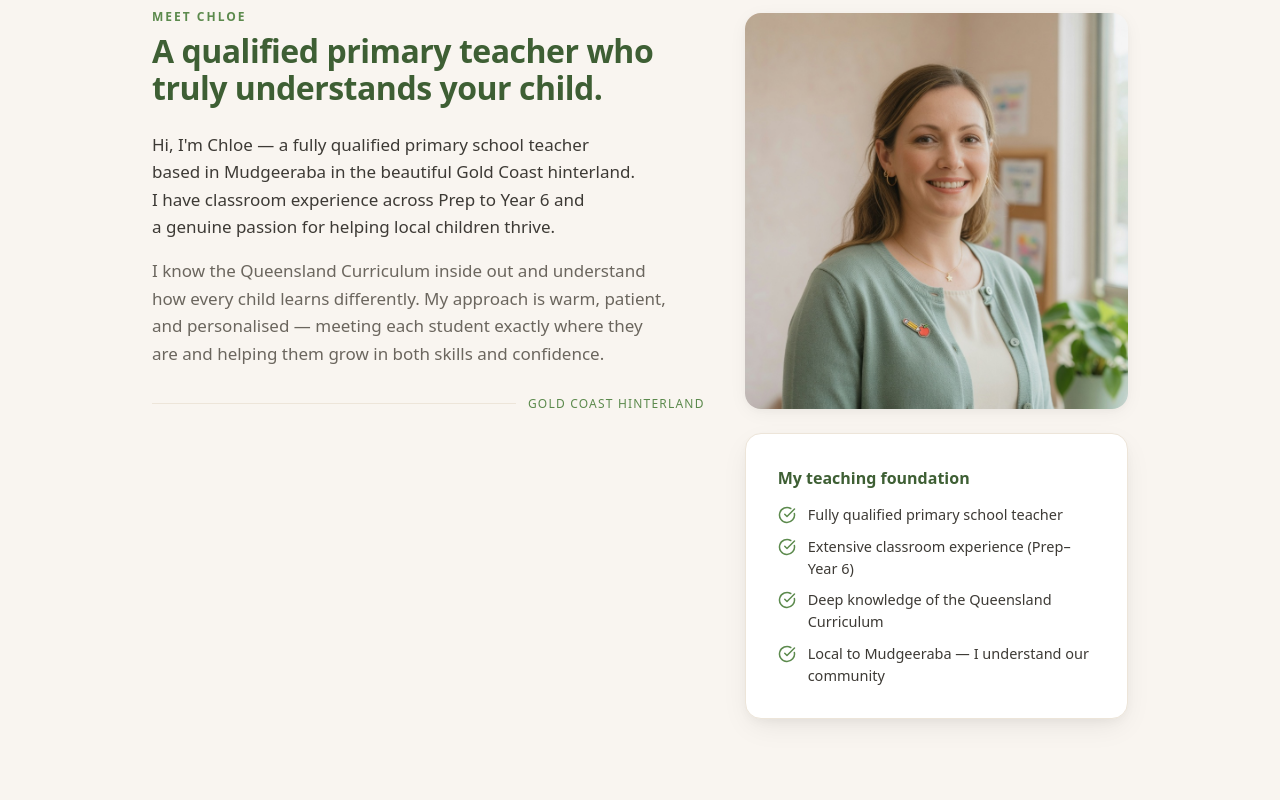
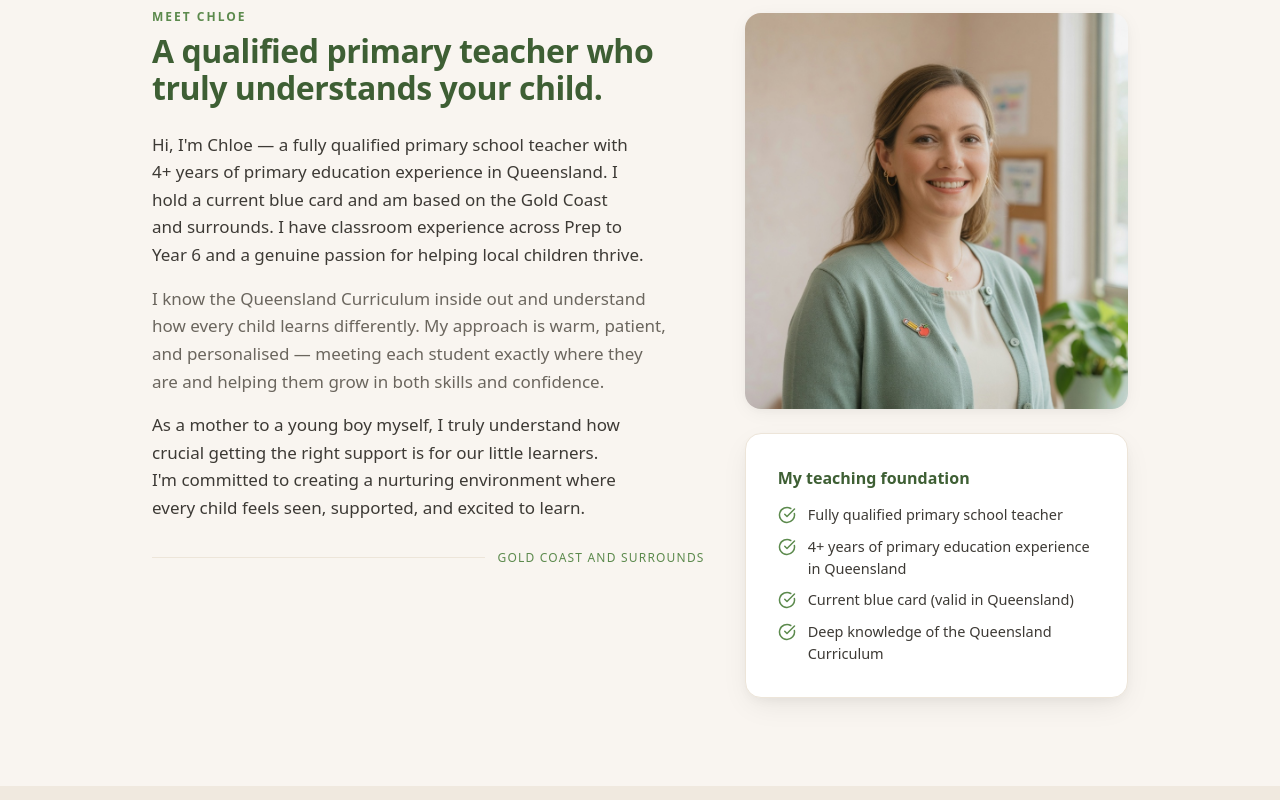
Before and after one commit to darrynhume/chloes-tutoring, a Next.js app: page / in a window 1280 px wide. Shown: the part 960-1760 px from the top of the page. Built offline with nearby package versions, Linux system fonts and the light colour scheme.

Commit message:
Update location branding to 'Gold Coast and Surrounds'. Add blue card, 4+ years QLD experience, and new mother perspective section.

```diff
--- a/app/layout.tsx
+++ b/app/layout.tsx
@@ -4,23 +4,23 @@ import Navbar from "@/components/Navbar";
 import Footer from "@/components/Footer";
 
 export const metadata: Metadata = {
-  title: "Chloe's Tutoring | Personalised Primary Tutoring in Mudgeeraba",
-  description: "Qualified primary school teacher offering personalised 1-on-1 and small-group tutoring for Prep to Year 6 in Mudgeeraba and the Gold Coast hinterland. Build confidence, master fundamentals, and love learning with tailored support aligned to the Queensland Curriculum.",
+  title: "Chloe's Tutoring | Personalised Primary Tutoring on the Gold Coast",
+  description: "Qualified primary school teacher offering personalised 1-on-1 and small-group tutoring for Prep to Year 6 on the Gold Coast and surrounds. Build confidence, master fundamentals, and love learning with tailored support aligned to the Queensland Curriculum.",
   keywords: [
-    "primary tutoring Mudgeeraba",
+    "primary tutoring Gold Coast",
     "Gold Coast tutor",
     "Prep to Year 6 tutor",
     "private tutor Queensland",
     "NAPLAN preparation Gold Coast",
-    "literacy numeracy support Mudgeeraba",
+    "literacy numeracy support Gold Coast",
     "primary school teacher tutor",
     "personalised tutoring SEQ",
-    "homework help Gold Coast hinterland",
+    "homework help Gold Coast",
   ],
   authors: [{ name: "Chloe" }],
   openGraph: {
-    title: "Chloe's Tutoring | Personalised Primary Tutoring in Mudgeeraba",
-    description: "Qualified primary teacher helping local children in Prep–Year 6 build confidence and succeed. In-person in Mudgeeraba & surrounds, plus online options.",
+    title: "Chloe's Tutoring | Personalised Primary Tutoring on the Gold Coast",
+    description: "Qualified primary teacher helping local children in Prep–Year 6 build confidence and succeed. In-person on the Gold Coast and surrounds, plus online options.",
     images: [{ url: "/images/hero.jpg" }],
     locale: "en_AU",
     siteName: "Chloe's Tutoring",
--- a/app/page.tsx
+++ b/app/page.tsx
@@ -41,11 +41,11 @@ export default function ChloeTutoring() {
         <div className="relative z-10 max-w-5xl mx-auto px-6 text-center text-white">
           <div className="max-w-3xl mx-auto">
             <div className="inline-flex items-center rounded-full bg-white/15 px-4 py-1 text-xs tracking-[1.5px] mb-5 font-medium border border-white/30">
-              MUDGEERABA • GOLD COAST HINTERLAND
+              GOLD COAST AND SURROUNDS
             </div>
 
             <h1 className="text-white text-balance tracking-[-1.6px] leading-none mb-5">
-              Personalised Primary Tutoring<br className="hidden md:block" /> in Mudgeeraba
+              Personalised Primary Tutoring<br className="hidden md:block" /> on the Gold Coast
             </h1>
 
             <p className="text-[1.1rem] md:text-[1.25rem] text-white/90 max-w-2xl mx-auto leading-relaxed mb-9">
@@ -83,8 +83,8 @@ export default function ChloeTutoring() {
 
             <div className="prose prose-lg text-text-dark max-w-2xl">
               <p className="text-[17px] leading-relaxed text-balance">
-                Hi, I&apos;m Chloe — a fully qualified primary school teacher based in Mudgeeraba
-                in the beautiful Gold Coast hinterland. I have classroom experience across Prep to Year 6
+                Hi, I&apos;m Chloe — a fully qualified primary school teacher with 4+ years of primary education experience in Queensland.
+                I hold a current blue card and am based on the Gold Coast and surrounds. I have classroom experience across Prep to Year 6
                 and a genuine passion for helping local children thrive.
               </p>
               <p className="mt-4 text-[17px] leading-relaxed text-balance text-text-muted">
@@ -92,11 +92,15 @@ export default function ChloeTutoring() {
                 My approach is warm, patient, and personalised — meeting each student exactly where they are
                 and helping them grow in both skills and confidence.
               </p>
+              <p className="mt-4 text-[17px] leading-relaxed text-balance">
+                As a mother to a young boy myself, I truly understand how crucial getting the right support is for our little learners.
+                I&apos;m committed to creating a nurturing environment where every child feels seen, supported, and excited to learn.
+              </p>
             </div>
 
             <div className="mt-7 flex items-center gap-3">
               <div className="h-px flex-1 bg-warm-sand" />
-              <span className="text-xs uppercase tracking-widest text-sage font-medium">Gold Coast Hinterland</span>
+              <span className="text-xs uppercase tracking-widest text-sage font-medium">Gold Coast and Surrounds</span>
             </div>
           </div>
 
@@ -114,9 +118,9 @@ export default function ChloeTutoring() {
               <div className="text-sage-dark font-semibold mb-3.5">My teaching foundation</div>
               <ul className="space-y-2.5 text-[14.5px]">
                 <li className="flex gap-3"><CheckCircle className="mt-0.5 text-sage flex-shrink-0" size={18} /> Fully qualified primary school teacher</li>
-                <li className="flex gap-3"><CheckCircle className="mt-0.5 text-sage flex-shrink-0" size={18} /> Extensive classroom experience (Prep–Year 6)</li>
+                <li className="flex gap-3"><CheckCircle className="mt-0.5 text-sage flex-shrink-0" size={18} /> 4+ years of primary education experience in Queensland</li>
+                <li className="flex gap-3"><CheckCircle className="mt-0.5 text-sage flex-shrink-0" size={18} /> Current blue card (valid in Queensland)</li>
                 <li className="flex gap-3"><CheckCircle className="mt-0.5 text-sage flex-shrink-0" size={18} /> Deep knowledge of the Queensland Curriculum</li>
-                <li className="flex gap-3"><CheckCircle className="mt-0.5 text-sage flex-shrink-0" size={18} /> Local to Mudgeeraba — I understand our community</li>
               </ul>
             </div>
           </div>
@@ -190,8 +194,8 @@ export default function ChloeTutoring() {
           />
           <WhyCard
             icon={MapPin}
-            title="Local to Mudgeeraba"
-            description="I live and work right here in the Gold Coast hinterland. I know the local schools, the community, and the specific needs of families in Mudgeeraba, Worongary, Tallai and surrounding areas."
+            title="Local to the Gold Coast"
+            description="I live and work right here on the Gold Coast and surrounds. I know the local schools, the community, and the specific needs of families across the region."
           />
           <WhyCard
             icon={Heart}
@@ -201,7 +205,7 @@ export default function ChloeTutoring() {
           <WhyCard
             icon={Video}
             title="Flexible In-Person + Online"
-            description="Choose what works for your family: in-person at my Mudgeeraba location, at your home (within the local area), or via high-quality online sessions. Many families mix both."
+            description="Choose what works for your family: in-person on the Gold Coast and surrounds, at your home (within the local area), or via high-quality online sessions. Many families mix both."
           />
           <WhyCard
             icon={CheckCircle}
@@ -223,19 +227,19 @@ export default function ChloeTutoring() {
             <TestimonialCard
               quote="Chloe has been incredible with our daughter. After just a few weeks her reading confidence improved dramatically and she now asks to do extra work at home. We are so grateful."
               name="Sarah M."
-              detail="Parent of Year 3 student, Worongary"
+              detail="Parent of Year 3 student, Gold Coast"
               initials="SM"
             />
             <TestimonialCard
               quote="Our son struggled with maths anxiety. Chloe’s patient and visual approach completely changed how he feels about the subject. His NAPLAN results were above his target and, more importantly, he’s proud of himself."
               name="Michael & Priya K."
-              detail="Parents of Year 5 student, Mudgeeraba"
+              detail="Parents of Year 5 student, Gold Coast"
               initials="MK"
             />
             <TestimonialCard
               quote="The small group sessions were perfect for our twins. They love going and have made lovely progress in both literacy and numeracy. Chloe really understands how to keep them engaged and challenged."
               name="Lisa T."
-              detail="Parent of Year 1 & Year 2 students, Tallai"
+              detail="Parent of Year 1 & Year 2 students, Gold Coast"
               initials="LT"
             />
           </div>
@@ -251,13 +255,13 @@ export default function ChloeTutoring() {
         <div className="grid lg:grid-cols-5 gap-x-12 items-start">
           <div className="lg:col-span-3">
             <div className="uppercase text-xs tracking-[2px] text-sage font-semibold mb-3">LOCATION & AVAILABILITY</div>
-            <h2 className="mb-6">Based in Mudgeeraba, serving the Gold Coast hinterland.</h2>
+            <h2 className="mb-6">Based on the Gold Coast and surrounds.</h2>
 
             <div className="space-y-6 text-[15.2px] leading-relaxed text-text-dark">
               <p>
-                I offer tutoring from my calm, well-equipped home studio in Mudgeeraba.
-                In-person sessions are also available at your home for families in Mudgeeraba,
-                Worongary, Tallai, Springbrook, and nearby suburbs (small travel fee may apply).
+                I offer tutoring from my calm, well-equipped home studio on the Gold Coast.
+                In-person sessions are also available at your home for families in the Gold Coast and surrounds
+                (small travel fee may apply).
               </p>
               <p>
                 Online sessions via Zoom or Google Meet are available for families anywhere
@@ -270,7 +274,7 @@ export default function ChloeTutoring() {
                 <div className="flex items-center gap-2 font-semibold text-sage-dark mb-2">
                   <MapPin size={18} /> In-person
                 </div>
-                <div className="text-sm text-text-muted">Mudgeeraba &amp; surrounding hinterland suburbs</div>
+                <div className="text-sm text-text-muted">Gold Coast and surrounding suburbs</div>
               </div>
               <div className="rounded-xl border border-warm-sand p-5 bg-warm-ivory">
                 <div className="flex items-center gap-2 font-semibold text-sage-dark mb-2">
@@ -337,7 +341,7 @@ export default function ChloeTutoring() {
                   </div>
                   <div className="pt-1">
                     <div className="text-text-muted text-xs tracking-wide mb-1">BASED IN</div>
-                    <div>Mudgeeraba, Gold Coast Hinterland<br />Queensland, Australia</div>
+                    <div>Gold Coast and Surrounds<br />Queensland, Australia</div>
                   </div>
                 </div>
               </div>
--- a/components/Footer.tsx
+++ b/components/Footer.tsx
@@ -16,7 +16,7 @@ export default function Footer() {
           </div>
           <p className="text-sm leading-relaxed text-white/70 max-w-[19rem]">
             Qualified primary teacher providing personalised, nurturing tutoring
-            in Mudgeeraba and the Gold Coast hinterland.
+            on the Gold Coast and surrounds.
           </p>
         </div>
 
@@ -48,14 +48,14 @@ export default function Footer() {
             </div>
             <div>
               <div className="font-medium text-white">Location</div>
-              Mudgeeraba, Gold Coast Hinterland, Queensland
+              Gold Coast and Surrounds, Queensland
             </div>
           </div>
         </div>
       </div>
 
       <div className="mt-14 pt-6 border-t border-white/20 text-center text-xs text-white/60 max-w-6xl mx-auto px-6">
-        © {currentYear} Chloe&apos;s Tutoring. All rights reserved. • Mudgeeraba, SEQ Queensland
+        © {currentYear} Chloe&apos;s Tutoring. All rights reserved. • Gold Coast, Queensland
       </div>
     </footer>
   );
```
Also changed, not shown: 2 other files (tests, documents, lock files or other folders).
